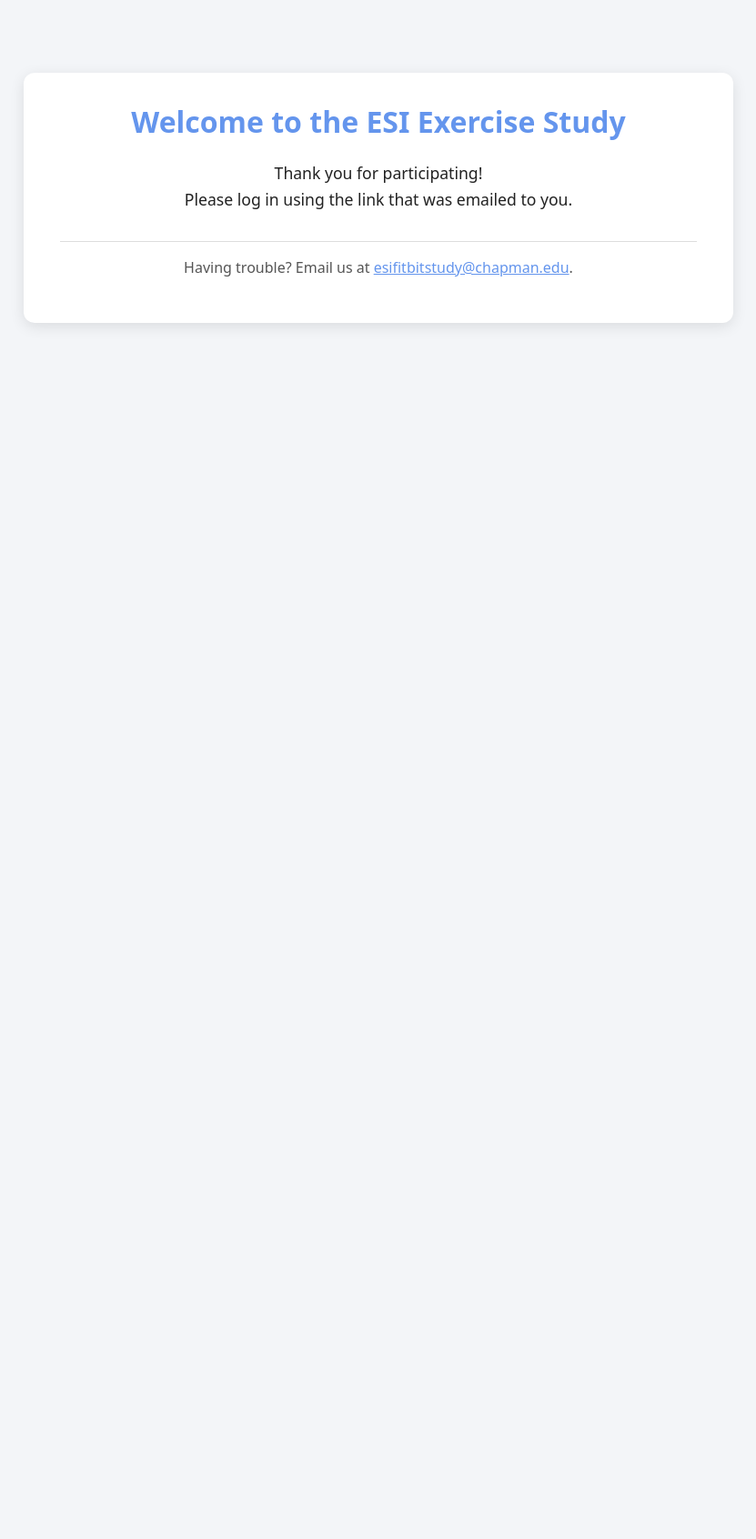
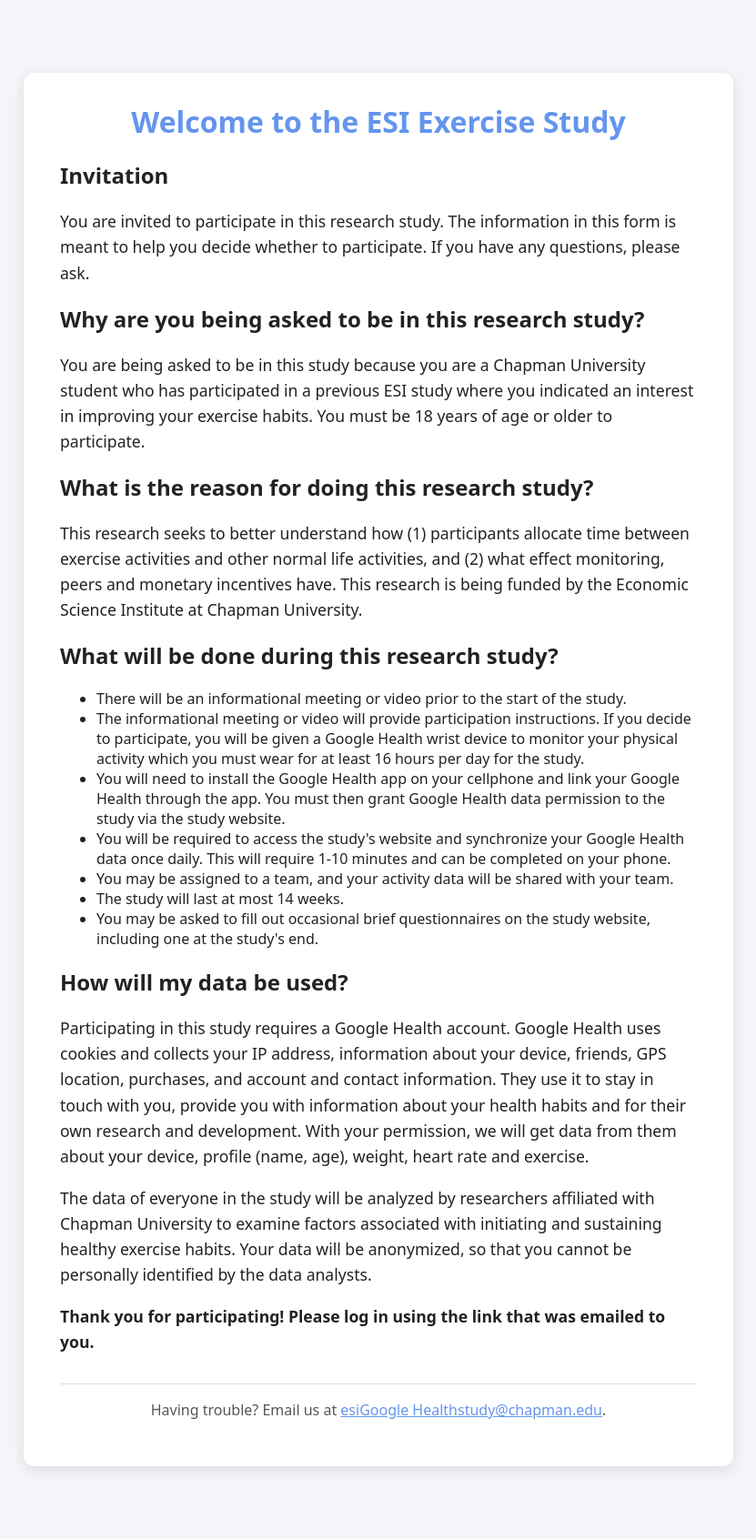
Before and after one commit to jeffreykirchner/fitbit_ms, a Django app: page / in a window 1280 px wide. Shown: the whole page at 91% size, without its empty margins (224-1055 px from the left). Before the commit the page ends 359 px from the top, so only its background shows below. Run offline with Django 3.2, Linux system fonts and the light colour scheme.

Commit message:
Update fitbit_registration.html to enhance user invitation details and clarify data usage; restructure layout for improved readability

```diff
--- a/main/templates/fitbit_registration.html
+++ b/main/templates/fitbit_registration.html
@@ -7,19 +7,48 @@
   <title>ESI Exercise Study</title>
   <style>
     body { margin: 0; font-family: system-ui, -apple-system, "Segoe UI", Roboto, sans-serif; background: #f3f5f8; color: #222; }
-    .card { max-width: 700px; margin: 10vh auto; padding: 2rem 2.5rem; background: #fff; border-radius: 12px; box-shadow: 0 4px 16px rgba(0,0,0,.1); text-align: center; }
+    .card { max-width: 700px; margin: 10vh auto; padding: 2rem 2.5rem; background: #fff; border-radius: 12px; box-shadow: 0 4px 16px rgba(0,0,0,.1); }
+    .welcome { text-align: center; }
     h1 { margin-top: 0; color: cornflowerblue; }
     p { line-height: 1.6; font-size: 1.1rem; }
-    .help { margin-top: 2rem; padding-top: 1rem; border-top: 1px solid #ddd; font-size: 1rem; color: #555; }
+    .help { text-align: center; margin-top: 2rem; padding-top: 1rem; border-top: 1px solid #ddd; font-size: 1rem; color: #555; }
     a { color: cornflowerblue; }
   </style>
 </head>
 <body>
   <div class="card">
-    <h1>Welcome to the ESI Exercise Study</h1>
-    <p>Thank you for participating!<br>Please log in using the link that was emailed to you.</p>
+    <div class="welcome">
+      <h1>Welcome to the ESI Exercise Study</h1>
+    </div>
+
+    <h2>Invitation</h2>
+    <p>You are invited to participate in this research study. The information in this form is meant to help you decide whether to participate. If you have any questions, please ask.</p>
+
+    <h2>Why are you being asked to be in this research study?</h2>
+    <p>You are being asked to be in this study because you are a Chapman University student who has participated in a previous ESI study where you indicated an interest in improving your exercise habits. You must be 18 years of age or older to participate.</p>
+
+    <h2>What is the reason for doing this research study?</h2>
+    <p>This research seeks to better understand how (1) participants allocate time between exercise activities and other normal life activities, and (2) what effect monitoring, peers and monetary incentives have. This research is being funded by the Economic Science Institute at Chapman University.</p>
+
+    <h2>What will be done during this research study?</h2>
+    <ul>
+      <li>There will be an informational meeting or video prior to the start of the study.</li>
+      <li>The informational meeting or video will provide participation instructions. If you decide to participate, you will be given a Google Health wrist device to monitor your physical activity which you must wear for at least 16 hours per day for the study.</li>
+      <li>You will need to install the Google Health app on your cellphone and link your Google Health through the app. You must then grant Google Health data permission to the study via the study website.</li>
+      <li>You will be required to access the study's website and synchronize your Google Health data once daily. This will require 1-10 minutes and can be completed on your phone.</li>
+      <li>You may be assigned to a team, and your activity data will be shared with your team.</li>
+      <li>The study will last at most 14 weeks.</li>
+      <li>You may be asked to fill out occasional brief questionnaires on the study website, including one at the study's end.</li>
+    </ul>
+
+    <h2>How will my data be used?</h2>
+    <p>Participating in this study requires a Google Health account. Google Health uses cookies and collects your IP address, information about your device, friends, GPS location, purchases, and account and contact information. They use it to stay in touch with you, provide you with information about your health habits and for their own research and development. With your permission, we will get data from them about your device, profile (name, age), weight, heart rate and exercise.</p>
+    <p>The data of everyone in the study will be analyzed by researchers affiliated with Chapman University to examine factors associated with initiating and sustaining healthy exercise habits. Your data will be anonymized, so that you cannot be personally identified by the data analysts.</p>
+
+    <p><b>Thank you for participating! Please log in using the link that was emailed to you.</b></p>
+
     <p class="help">Having trouble? Email us at
-      <a href="mailto:esifitbitstudy@chapman.edu">esifitbitstudy@chapman.edu</a>.</p>
+      <a href="mailto:esiGoogle Healthstudy@chapman.edu">esiGoogle Healthstudy@chapman.edu</a>.</p>
   </div>
 </body>
 </html>
```
